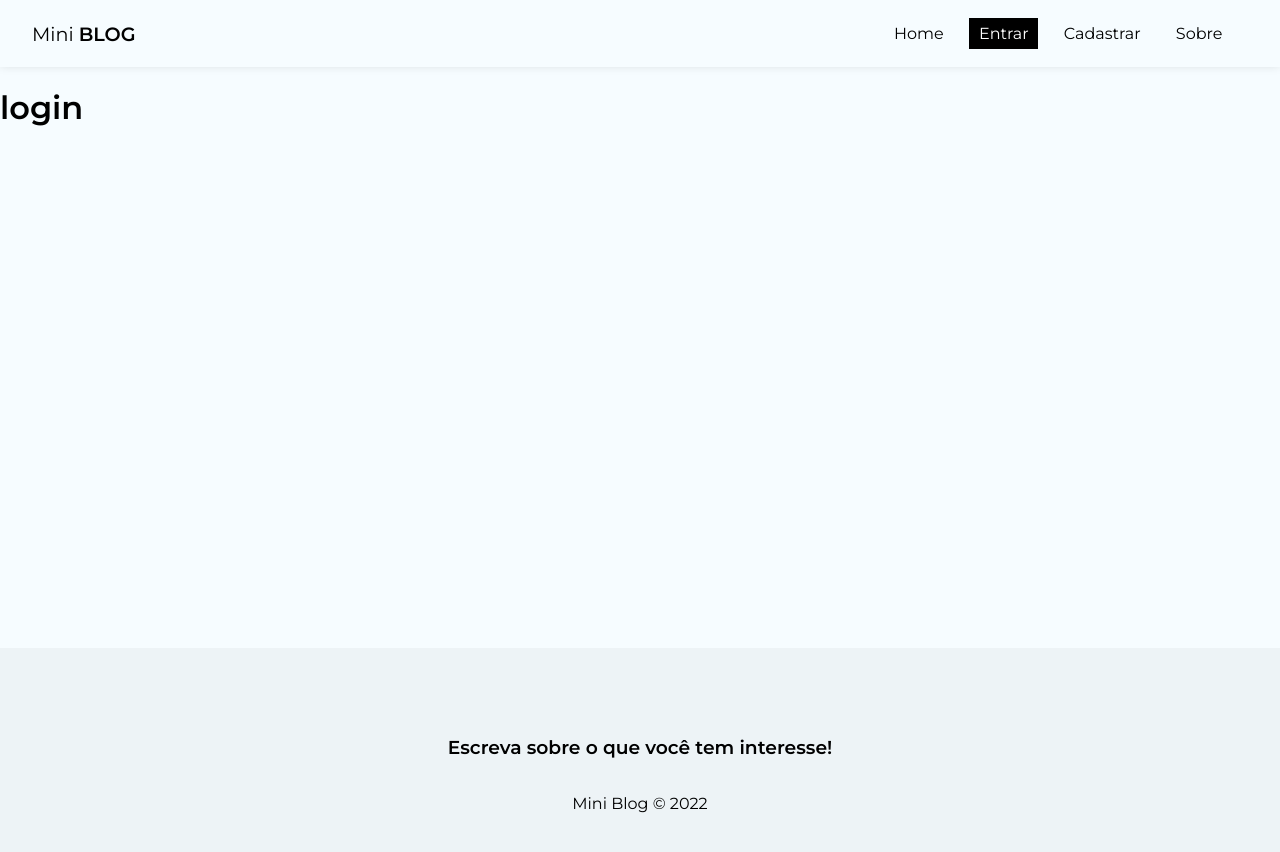
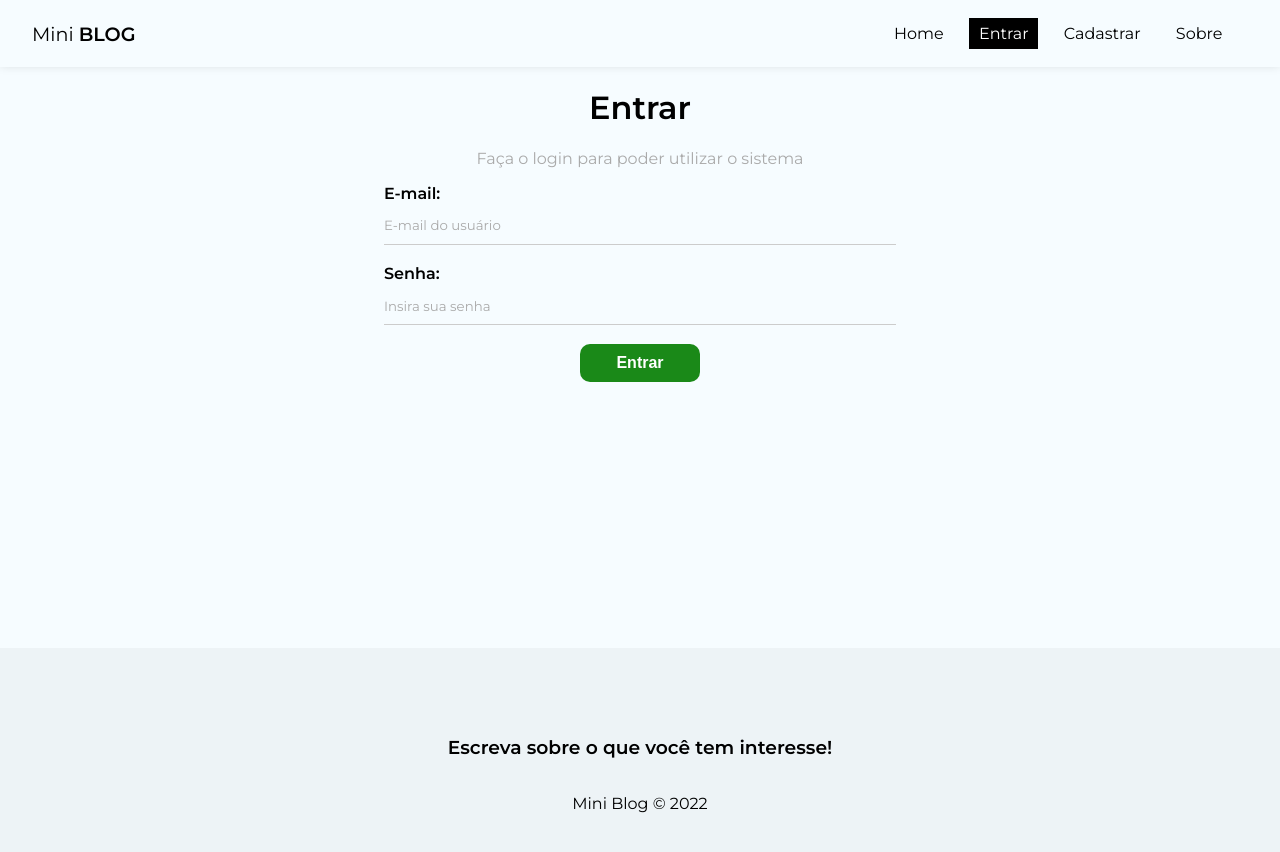
Before and after one commit to castrintt/mini-blog, a React (Vite) app in the folder blog/: page /login in a window 1280 px wide. Shown: the top 852 px of the page. Built offline with nearby package versions, Linux system fonts and the light colour scheme; no server answers.

Commit message:
[add] login page HTML and CSS

```diff
--- a/blog/src/pages/login/Login.jsx
+++ b/blog/src/pages/login/Login.jsx
@@ -1,11 +1,69 @@
 import styles from './Login.module.css'
 
+// hook
+import { useAuthentication } from '../../hooks/useAuthentication'
+
+import { useState, useEffect } from 'react'
+
+
 const Login = () => {
+
+
+    const [email, setEmail] = useState('')
+    const [password, setPassword] = useState('')
+    const [error, setError] = useState('')
+
+    const {createUser,error: authError, loading } = useAuthentication()
+
+    const handleSubmit = async (e) => {
+        e.preventDefault()
+
+        setError(null)
+
+        const user = {
+            email: email,
+            password: password,
+        }
+
+        const res = await createUser(user)
+        console.log(res)
+    }
+
+    useEffect(() => {
+        if (authError) {
+            setError(authError)
+            setTimeout(() => {
+                setError('')
+            }, 2500);
+        }
+    }, [authError])
+
+
   return (
-    <div>
-        <h1>
-            login
-        </h1>
+    <div className={styles.login}>
+          <h1>
+               Entrar
+            </h1>
+            <p>
+                Faça o login para poder utilizar o sistema
+            </p>
+            <form onSubmit={handleSubmit}>
+                <label>
+                    <span>
+                        E-mail:
+                    </span>
+                    <input type="email" name="displayEmail" placeholder='E-mail do usuário' required onChange={(e) => setEmail(e.target.value)} value={email} />
+                </label>
+                <label>
+                    <span>
+                        Senha:
+                    </span>
+                    <input type="password" name="displayPassword" placeholder='Insira sua senha' required onChange={(e) => setPassword(e.target.value)} value={password} />
+                </label>
+                {loading === false ? (<button className='btn'>Entrar</button>) : (<button className='btn' disabled>Aguarde...</button>)}
+
+                {error && <p className={styles.error}>{error}</p>}
+            </form>
     </div>
   )
 }
--- a/blog/src/pages/login/Login.module.css
+++ b/blog/src/pages/login/Login.module.css
@@ -0,0 +1,7 @@
+.login {
+    text-align: center;
+}
+
+.login p {
+    color: #aaa;
+}
```
